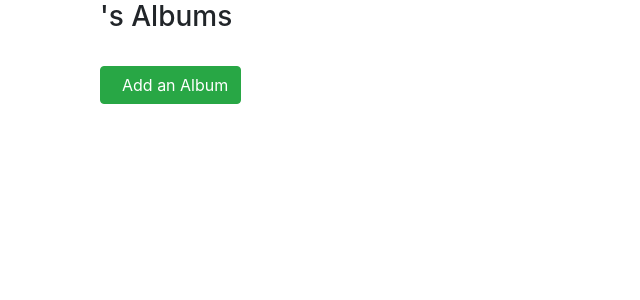
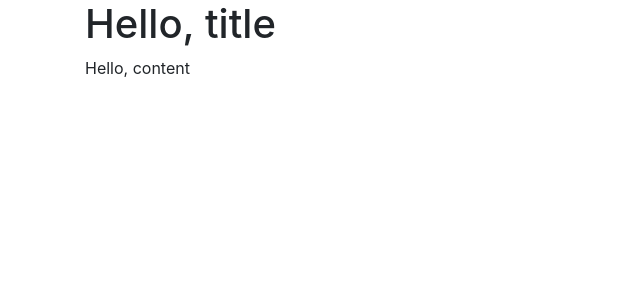
Before and after one commit to Freyja-Folkvangr/ragpycp, a Django app: page / in a window 1280 px wide. Shown: the part 56-356 px from the top of the page, without its empty margins (0-640 px from the left). Run offline with Django 3.2, Linux system fonts and the light colour scheme; some libraries are stand-ins or nearby versions.

Commit message:
simple index page with example title and example content

```diff
--- a/ragcp/templates/index.html
+++ b/ragcp/templates/index.html
@@ -2,107 +2,15 @@
 {% block albums_active %}active{% endblock %}
 
 {% block body %}
-<div class="albums-container container-fluid">
+    <div class="albums-container container-fluid">
 
-    <!-- Albums -->
-    <div class="row">
-        <div class="col-sm-12">
-            <h3>{{ user.username }}'s Albums</h3>
+        <div class="row">
+            <h1>Hello, title</h1>
         </div>
-        {% if albums %}
-            {% for album in albums %}
-                <div class="col-sm-4 col-lg-2">
-                    <div class="thumbnail">
-                        <a href="{% url 'detail' album.id %}">
-                            <img src="{{ album.album_logo.url }}" class="img-responsive">
-                        </a>
-                        <div class="caption">
-                            <h2>{{ album.album_title }}</h2>
-                            <h4>{{ album.artist }}</h4>
+        <div class="row">
+            <br>
+            <p>Hello, content</p>
+        </div>
 
-                            <!-- View Details -->
-                            <a href="{% url 'detail' album.id %}" class="btn btn-primary btn-sm" role="button">View Details</a>
-
-                            <!-- Delete Album -->
-                            <form action="{% url 'delete_album' album.id %}" method="post" style="display: inline;">
-                                {% csrf_token %}
-                                <input type="hidden" name="album_id" value="{{ album.id }}" />
-                                <button type="submit" class="btn btn-default btn-sm">
-                                    <span class="glyphicon glyphicon-trash"></span>
-                                </button>
-                            </form>
-
-                            <!-- Favorite Album -->
-                            <a href="{% url 'favorite_album' album.id %}" class="btn btn-default btn-sm btn-favorite" role="button">
-                                <span class="glyphicon glyphicon-star {% if album.is_favorite %}active{% endif %}"></span>
-                            </a>
-
-                        </div>
-                    </div>
-                </div>
-                {% cycle '' '' '' '' '' '<div class="clearfix visible-lg"></div>' %}
-            {% endfor %}
-        {% else %}
-            <div class="col-sm-12">
-                <br>
-                <a href="{% url 'create_album' %}">
-                    <button type="button" class="btn btn-success">
-                        <span class="glyphicon glyphicon-plus"></span>&nbsp; Add an Album
-                    </button>
-                </a>
-            </div>
-        {% endif %}
     </div>
-
-    <!-- If user searches and there are songs -->
-    {% if songs %}
-        <div class="row">
-            <div class="col-sm-12">
-                <h3>Songs</h3>
-            </div>
-            <div class="col-sm-12">
-                <div class="panel panel-default">
-                    <div class="panel-body">
-                        <table class="table">
-                            <thead>
-                                <tr>
-                                    <th>Song Title</th>
-                                    <th>Artist</th>
-                                    <th>Audio File</th>
-                                    <th>Album</th>
-                                    <th>Favorite</th>
-                                </tr>
-                            </thead>
-                            <tbody>
-                                {% for song in songs %}
-                                    <tr>
-                                        <td>{{ song.song_title }}</td>
-                                        <td>{{ song.album.artist }}</td>
-                                        <td>
-                                            <a target="_blank" href="{{ song.audio_file.url }}">
-                                                <button type="button" class="btn btn-success btn-xs">
-                                                    <span class="glyphicon glyphicon-play"></span>&nbsp; Play
-                                                </button>
-                                            </a>
-                                        </td>
-                                        <td>
-                                            <a href="{% url 'detail' song.album.id %}">
-                                                <img src="{{ song.album.album_logo.url }}" class="img-responsive" style="width: 20px; float: left; margin-right: 10px;" />
-                                            </a>
-                                            <a href="{% url 'detail' song.album.id %}">{{ song.album.album_title }}</a>
-                                        </td>
-                                        <td>
-                                            <a href="{% url 'favorite' song.id %}" class="btn-favorite"><span class="glyphicon glyphicon-star {% if song.is_favorite %}active{% endif %}"></span></a>
-                                        </td>
-                                    </tr>
-                                {% endfor %}
-                            </tbody>
-                        </table>
-                    </div>
-                </div>
-            </div>
-        </div>
-    {% endif %}
-
-</div>
 {% endblock %}
```
